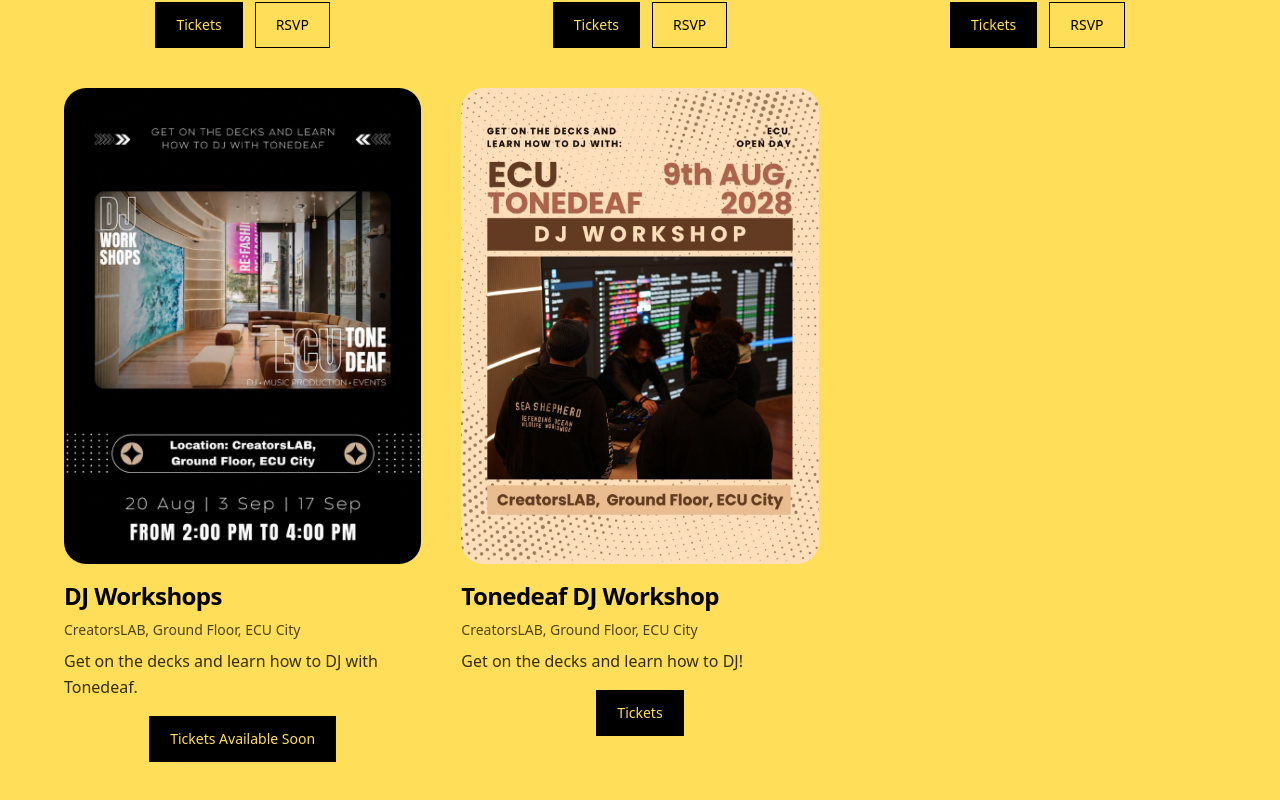
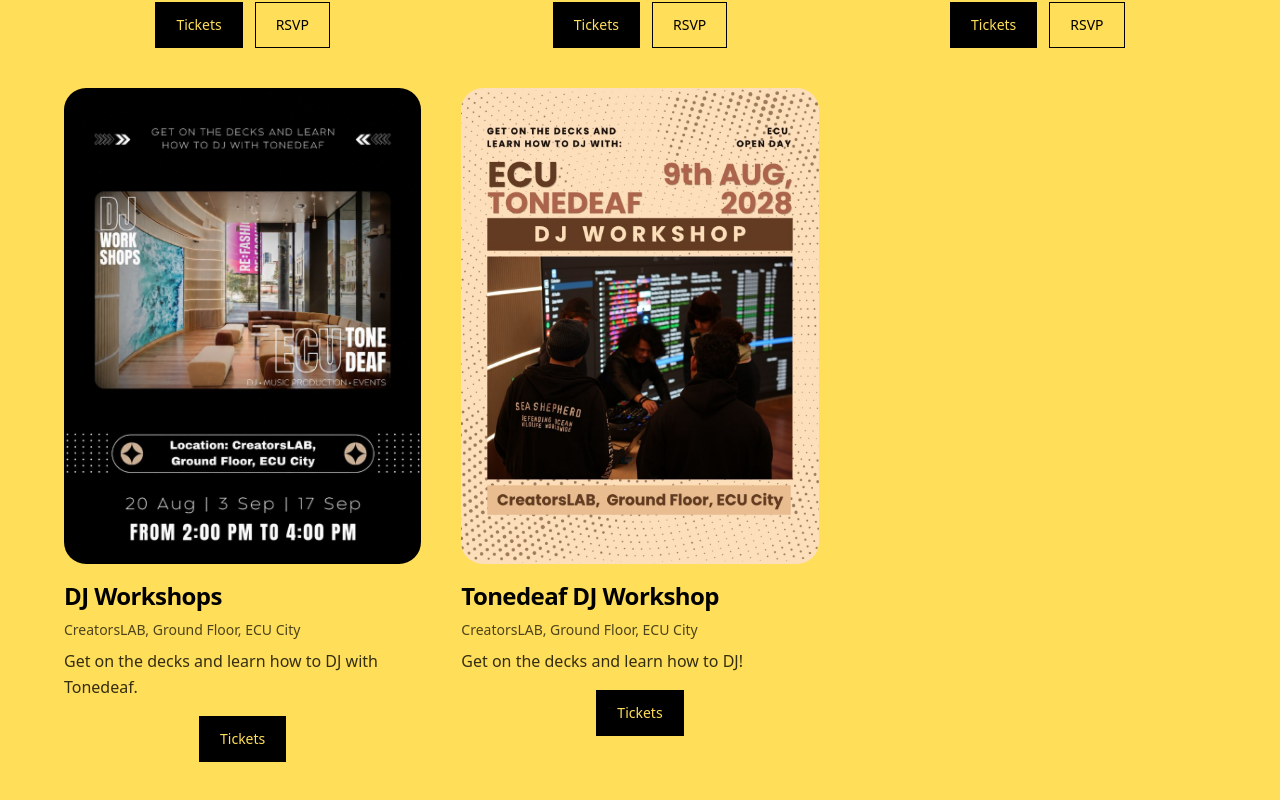
Before and after one commit to DanteCantCode/Tonedeaf, a Next.js app: page / in a window 1280 px wide. Shown: the part 4966-5766 px from the top of the page. Built offline with nearby package versions, Linux system fonts and the light colour scheme.

Commit message:
Ticket link added

```diff
--- a/src/data/content.ts
+++ b/src/data/content.ts
@@ -129,7 +129,7 @@
     description: "Get on the decks and learn how to DJ with Tonedeaf.",
     poster: "/events/dj-workshops-aug-sep.png",
     order: 5,
-    ticketLabel: "Tickets Available Soon",
+    ticketUrl: "https://www.trybooking.com/events/landing/1581693",
   },
   {
     id: "dj-workshop-open-day",
```
